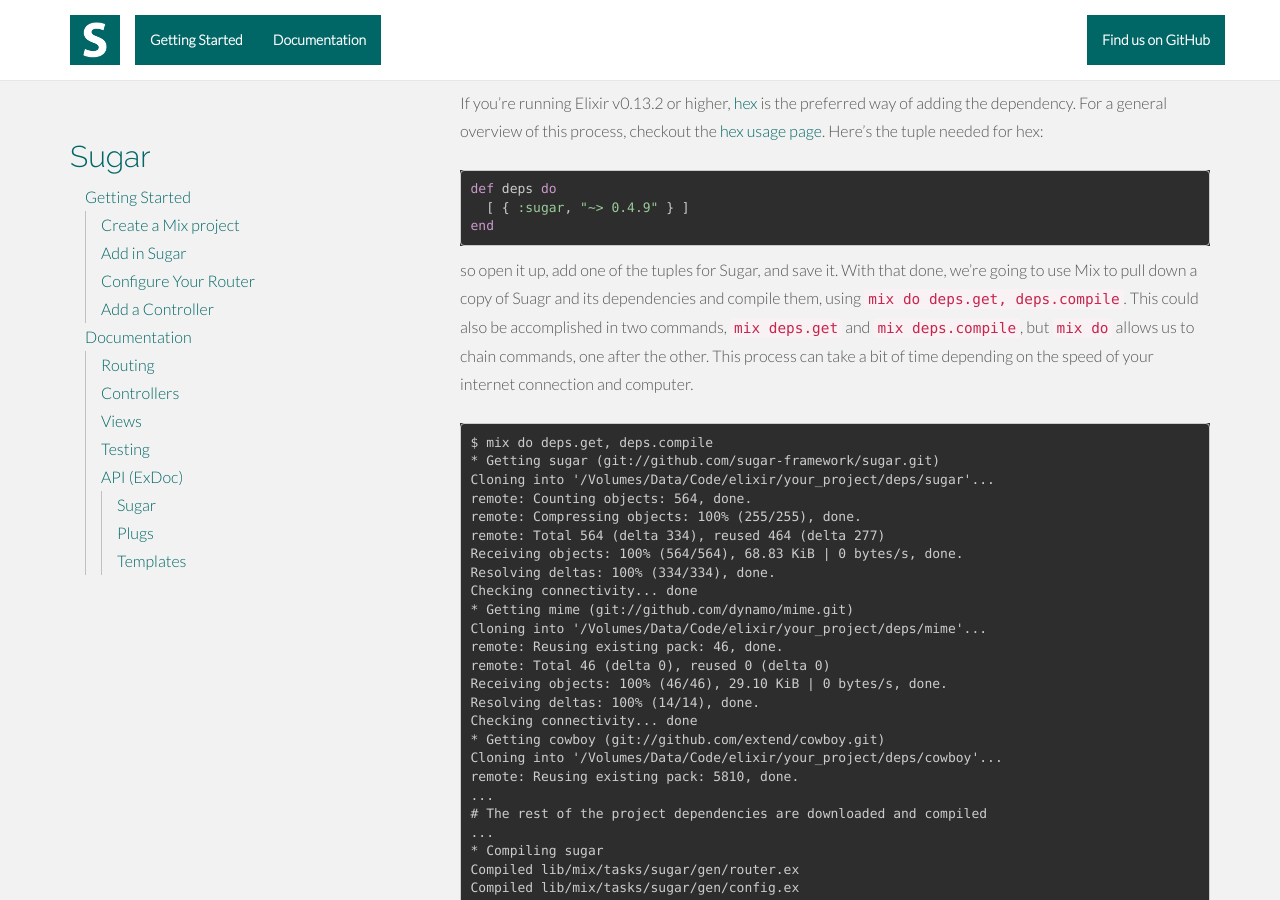
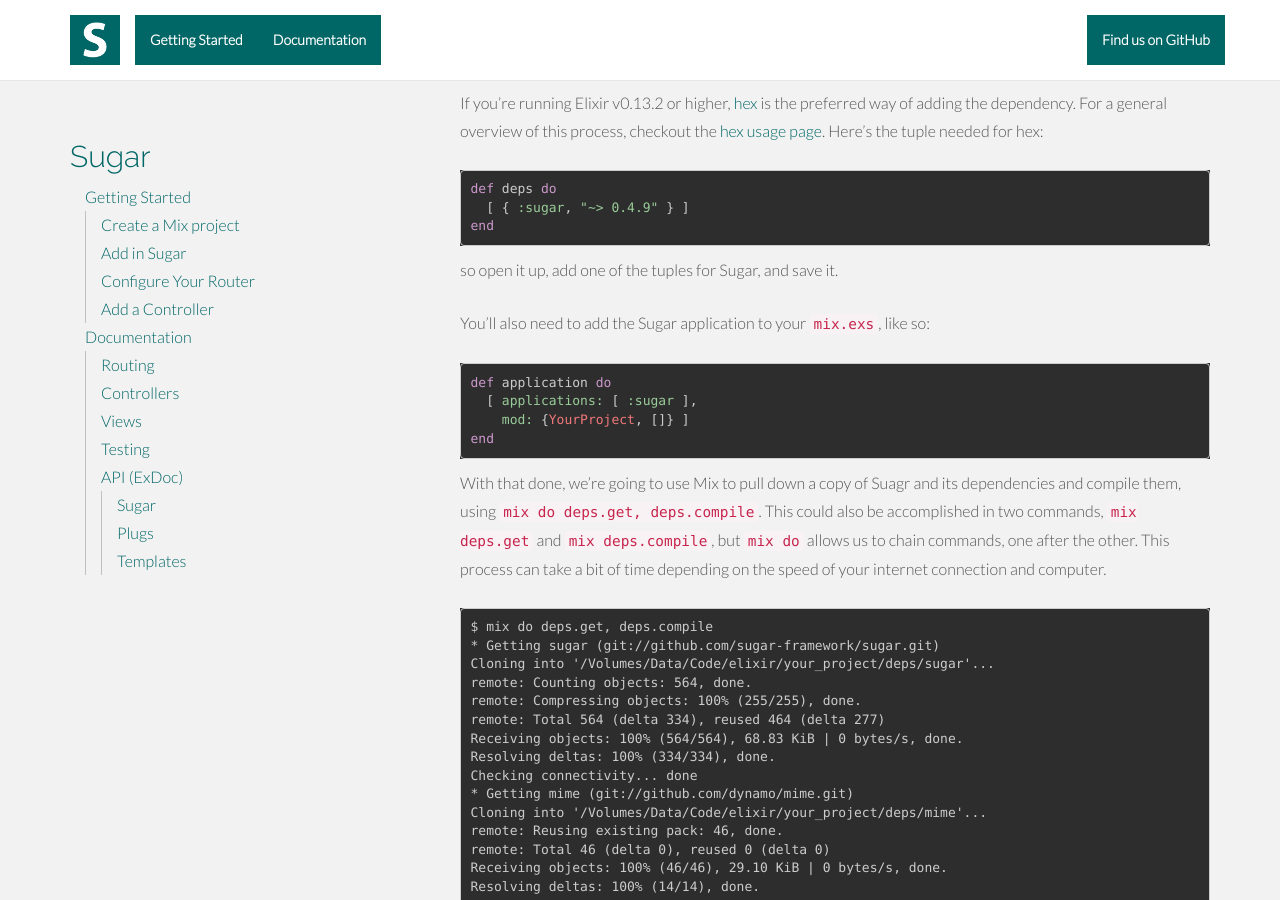
Before and after one commit to sugar-framework/sugar-framework.github.io, a Jekyll site: the page built from _posts/2014-02-15-geting-started-index.md, in a window 1280 px wide and 900 px high, scrolled down 1391 px. Built offline with Jekyll 4.4.1, drawn with Linux system fonts in a browser that asks for light colours; nearby versions of some CDN libraries; Markdown is read by kramdown in place of the engine named in the settings.

Commit message:
Add `:sugar` OTP app
Without it, Mix doesn't know to fire up `:plug` / `:ecto` / `:postgrex` / etc. apps automatically.

````diff
--- a/_posts/2014-02-15-geting-started-index.md
+++ b/_posts/2014-02-15-geting-started-index.md
@@ -68,7 +68,18 @@ def deps do
 end
 ```
 
-so open it up, add one of the tuples for Sugar, and save it. With that done, we're going to use Mix to pull down a copy of Suagr and its dependencies and compile them, using `mix do deps.get, deps.compile`. This could also be accomplished in two commands, `mix deps.get` and `mix deps.compile`, but `mix do` allows us to chain commands, one after the other. This process can take a bit of time depending on the speed of your internet connection and computer.
+so open it up, add one of the tuples for Sugar, and save it.
+
+You'll also need to add the Sugar application to your `mix.exs`, like so:
+
+```elixir
+def application do
+  [ applications: [ :sugar ],
+    mod: {YourProject, []} ]
+end
+```
+
+With that done, we're going to use Mix to pull down a copy of Suagr and its dependencies and compile them, using `mix do deps.get, deps.compile`. This could also be accomplished in two commands, `mix deps.get` and `mix deps.compile`, but `mix do` allows us to chain commands, one after the other. This process can take a bit of time depending on the speed of your internet connection and computer.
 
 ```
 $ mix do deps.get, deps.compile
````
